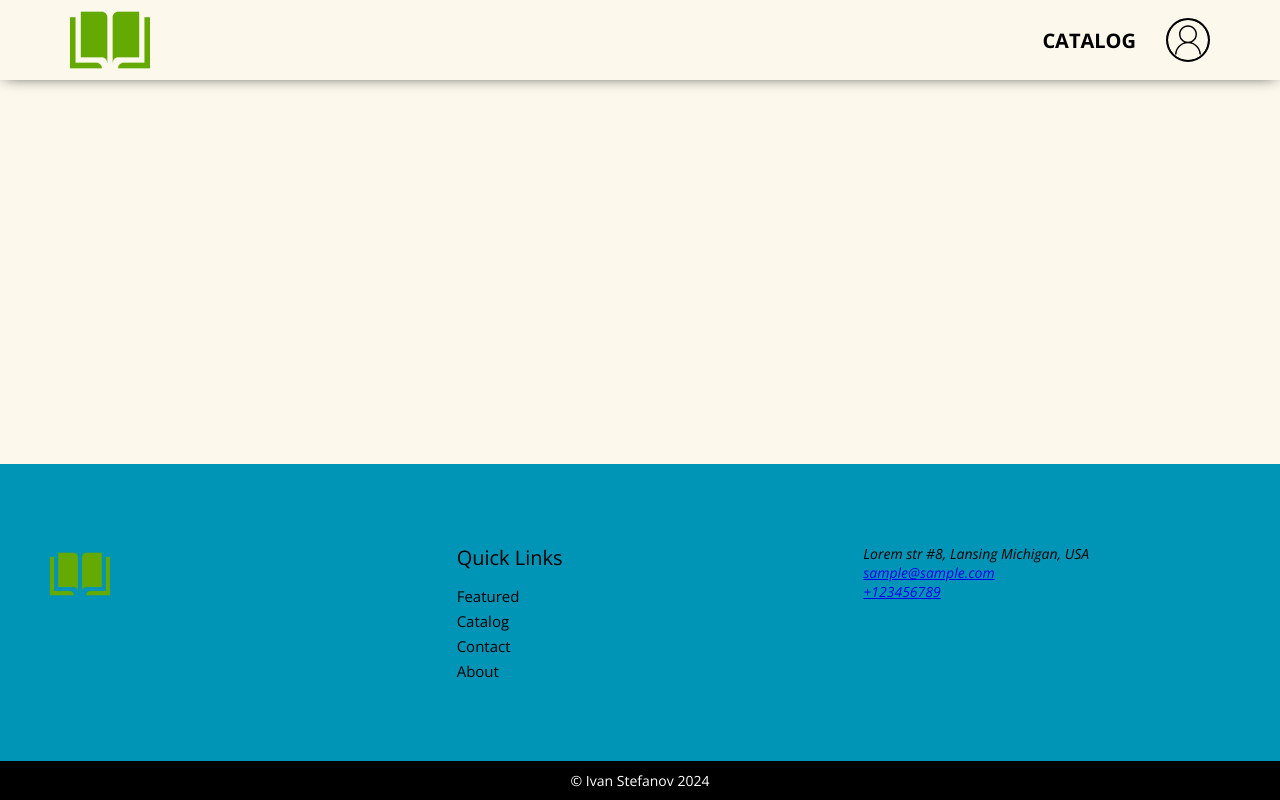
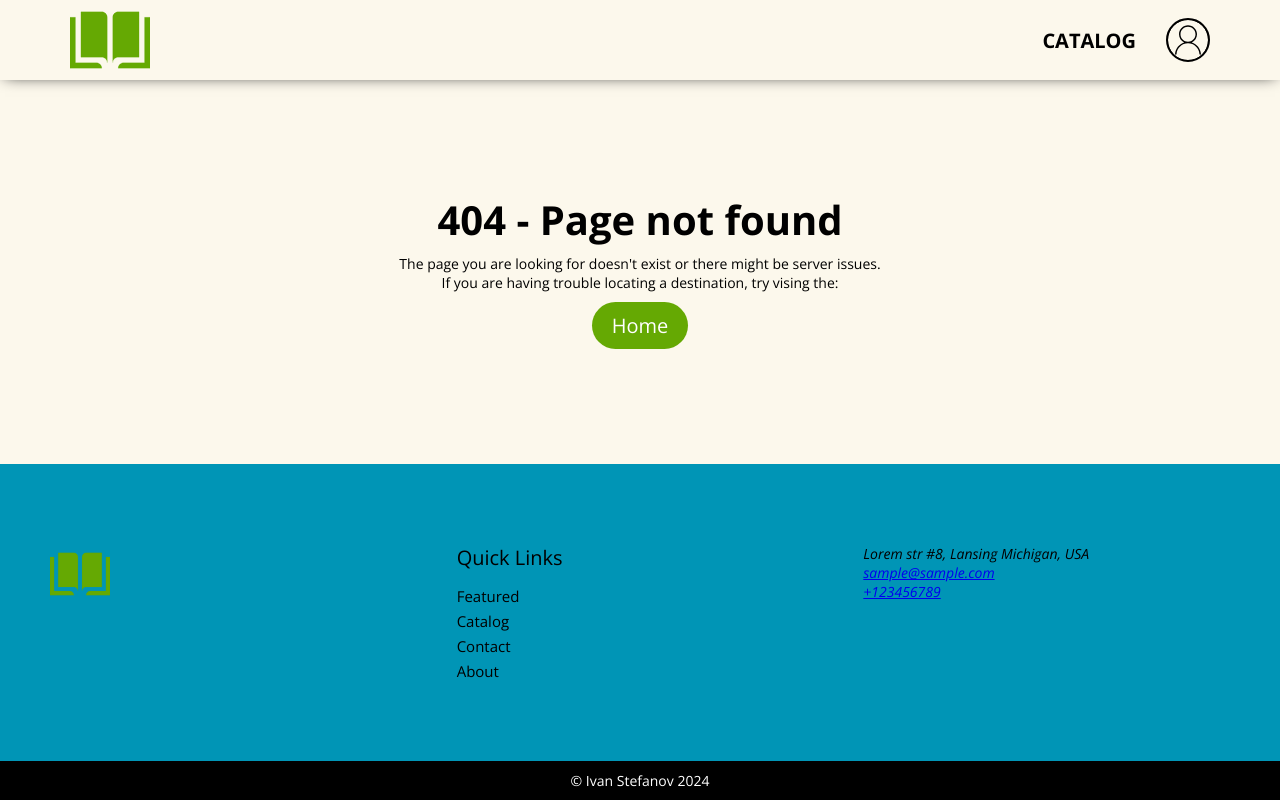
Before and after one commit to IvanRStefanov/book-center-react-project, a React (Vite) app in the folder client/: page /error-page in a window 1280 px wide. Before the commit this address had no page. Built offline with nearby package versions, Linux system fonts and the light colour scheme; a web font is replaced by a local one.

Commit message:
Add 404 page

```diff
--- a/client/src/App.jsx
+++ b/client/src/App.jsx
@@ -16,6 +16,7 @@ import MyReviews from './components/my-account/my-reviews/MyReviews';
 import MyReadBooks from './components/my-account/my-read-books/MyReadBooks';
 import BookEdit from './components/book-edit/BookEdit';
 import AuthGuard from './components/guard/AuthGuard';
+import Page404 from './components/page-404/Page404';
 
 const queryClient = new QueryClient({
 	defaultOptions: {
@@ -49,6 +50,9 @@ function App() {
 									<Route path="my-read-books" element={<MyReadBooks />} />
 								</Route>
 							</Route>
+
+							<Route path='/error-page' element={<Page404 />} />
+							<Route path='/*' element={<Page404 />} />
 						</Routes>
 					</main>
 
--- /dev/null
+++ b/client/src/components/page-404/Page404.jsx
@@ -0,0 +1,17 @@
+import { Link } from "react-router-dom";
+
+export default function Page404() {
+    return (
+        <div className="section-404">
+            <div className="shell">
+                <div className="section__content">
+                    <h4>404 - Page not found</h4>
+
+                    <p>The page you are looking for doesn't exist or there might be server issues.<br></br>If you are having trouble locating a destination, try vising the:</p>
+
+                    <Link to={'/'} className="btn">Home</Link>
+                </div>
+            </div>
+        </div>
+    );
+}
--- a/client/src/index.scss
+++ b/client/src/index.scss
@@ -1815,3 +1815,23 @@ main {
 	animation: loading-centered-absolute 1s linear infinite;
 	z-index: 1;
 }
+
+/* ------------------------------------------------------------ *\
+	Section-404
+\* ------------------------------------------------------------ */
+
+.section-404 {
+	padding: 100px 0;
+	flex-grow: 1;
+	display: flex;
+	align-items: center;
+	justify-content: center;
+
+	.section__content {
+		text-align: center;
+		display: flex;
+		flex-direction: column;
+		align-items: center;
+		gap: 10px;
+	}
+}
```
